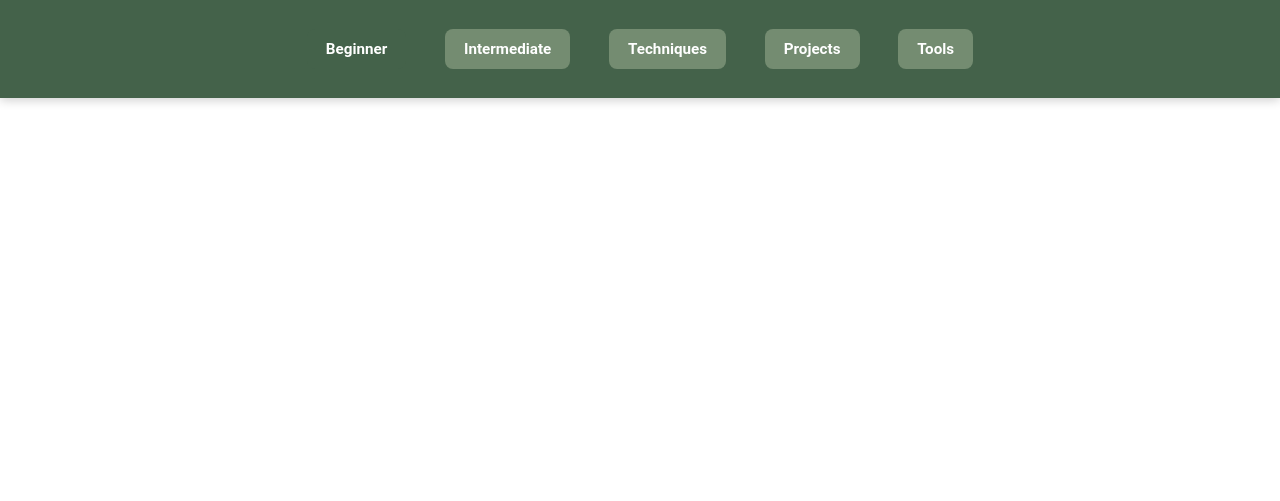
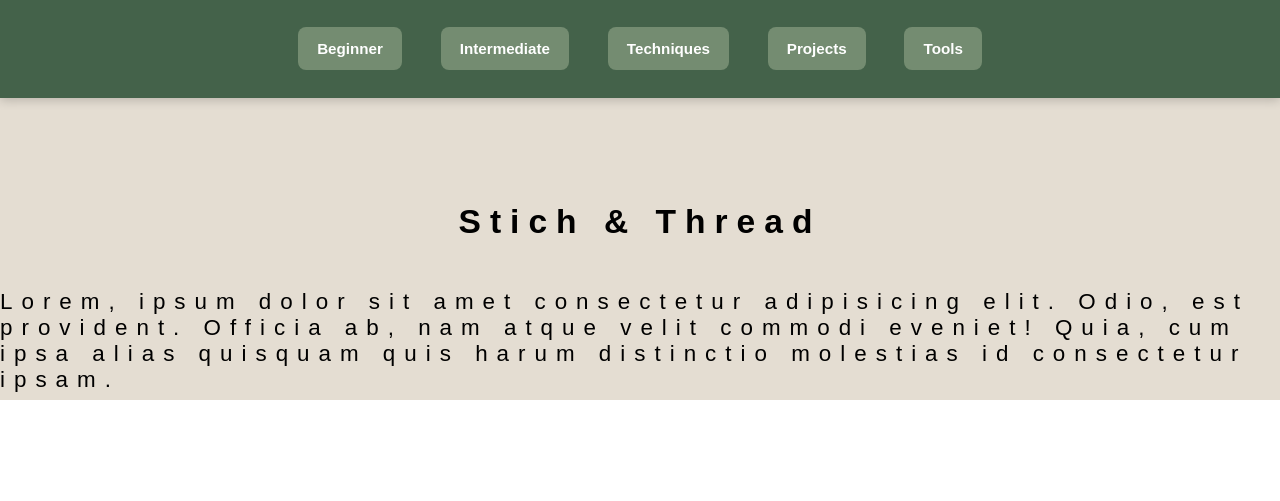
Before and after one commit to isaqli/sew-crochet, a website: page index.html in a window 1280 px wide. Drawn offline with Linux system fonts and the light colour scheme.

Commit message:
version 2

```diff
--- a/index.html
+++ b/index.html
@@ -8,6 +8,7 @@
     <link rel="stylesheet" href="styles.css" />
   </head>
   <body>
+    <section class="hero-section">
       <!--Navigation Bar-->
       <nav class="navbar">
         <ul>
@@ -18,9 +19,10 @@
           <li><a href="#" class="nav-link" data-tab="tools">Tools</a></li>
         </ul>
       </nav>
-    <section class="hero-section">
-
+      <div class="hero-text">
+        <h1>Stich & Thread</h1>
+        <p>Lorem, ipsum dolor sit amet consectetur adipisicing elit. Odio, est provident. Officia ab, nam atque velit commodi eveniet! Quia, cum ipsa alias quisquam quis harum distinctio molestias id consectetur ipsam.</p>
+      </div>
     </section>
-    <h1>Sewing and Crocheting Videos</h1>
   </body>
 </html>
--- a/styles.css
+++ b/styles.css
@@ -2,18 +2,40 @@
   --primary: #44624a;
   --secondary: #748c71;
   --third: #8ba888;
+  --beige: #e4ddd2;
 }
 
+* {
+  margin: 0;
+  padding: 0;
+  box-sizing: border-box;
+  font-family: 'Varta', sans-serif;
+}
+
+
+.hero-section {
+  height: 400px;
+  background-color: var(--beige);
+}
+
+.hero-text {
+  display: flex;
+  flex-direction: column;
+  align-items: center;
+  justify-content: center;
+  height: 100%;
+  font-size: 1.4em;
+  letter-spacing: 9px;
+}
+
+h1 {
+  margin: 0 0 3rem 0;
+}
 
 /* Navigation Bar */
 .navbar {
   background-color: var(--primary);
-  padding: 1.5rem 0;
-  width: 100%;
-  position: fixed;
-  top: 0;
-  left: 0;
-  z-index: 1000;
+  padding: 2.5rem 0;
   box-shadow: 0 2px 10px rgba(0,0,0,0.2);
 }
 
@@ -21,8 +43,6 @@
   display: flex;
   justify-content: center;
   list-style: none;
-  flex-wrap: wrap;
-  padding: 0;
 }
 
 .navbar li {
@@ -31,9 +51,8 @@
 
 .nav-link {
   background-color: var(--secondary);
-  padding: 0.7rem 1.2rem;
+  padding: 0.8rem 1.2rem;
   text-decoration: none;
-  font-family: 'Roboto', sans-serif;
   font-size: 0.95rem;
   font-weight: 600;
   border-radius: 8px;
@@ -45,5 +64,5 @@
 }
 
 .nav-link.active {
-  background-color: var(--primary);
+  background-color: var(--secondary);
 }
```
Lines whose indentation alone changed are shown as unchanged.
